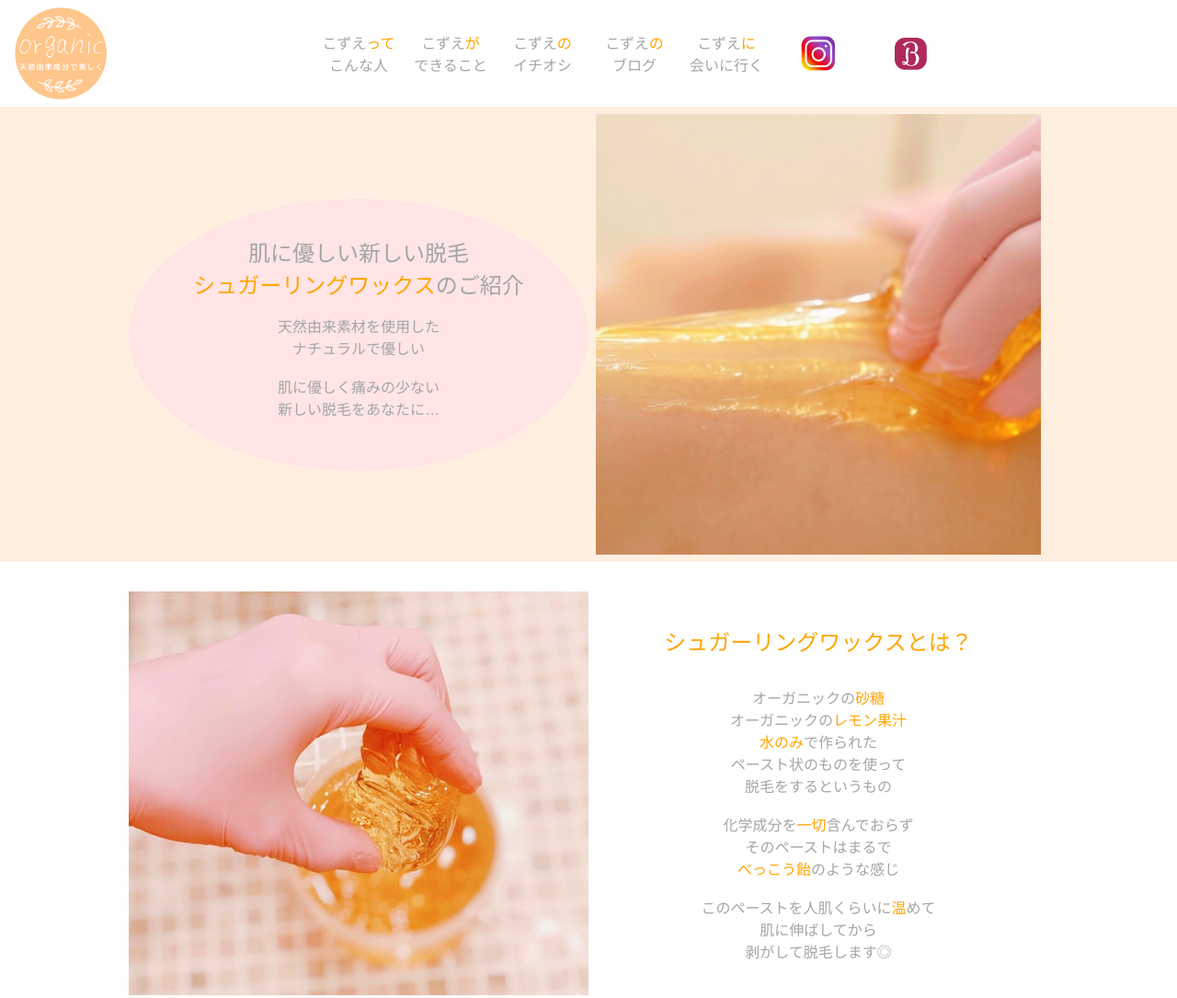
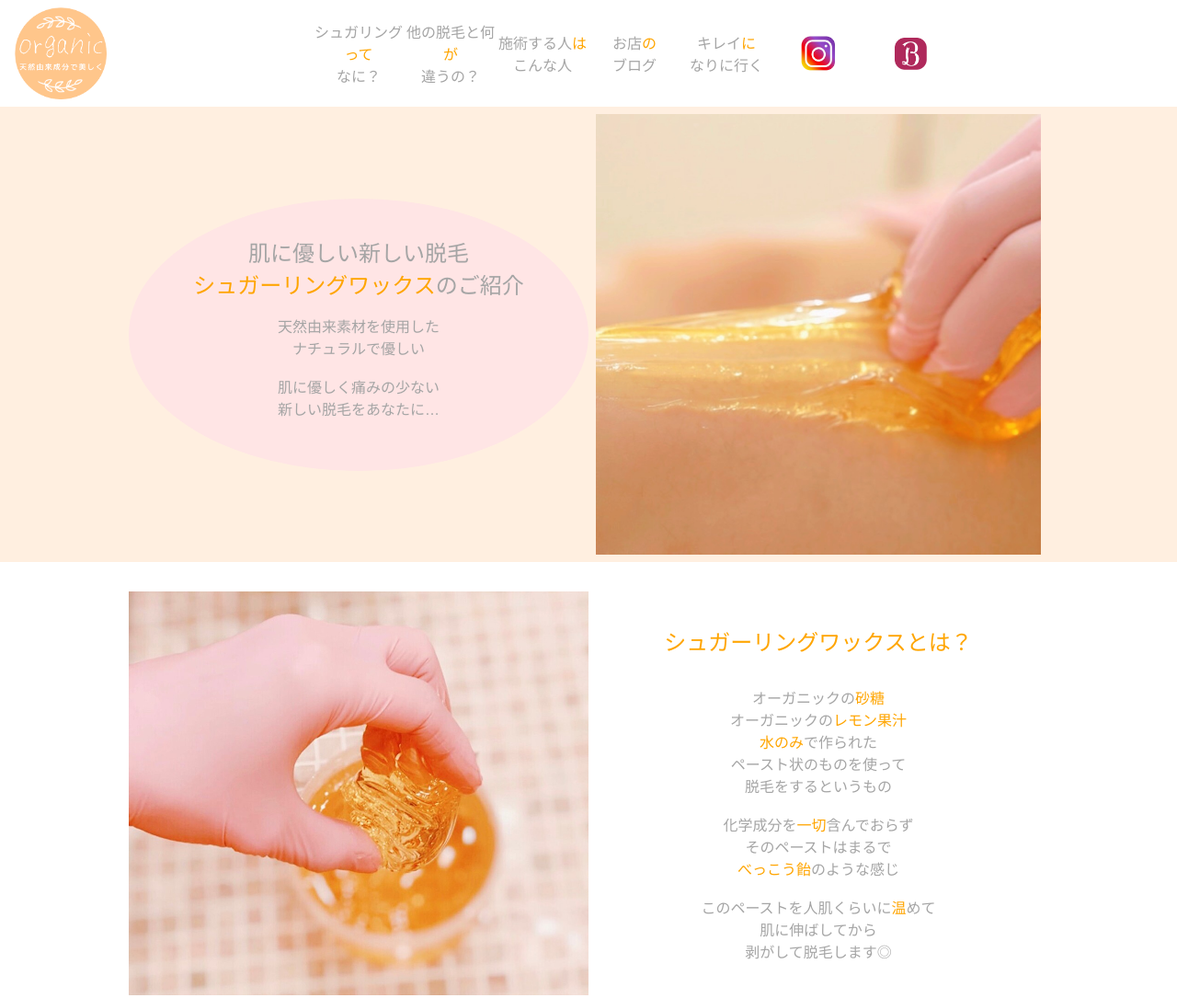
Before and after one commit to iiiiiishchan/sugaring_wax, a plain HTML site: page index.html in a window 1280 px wide. Shown: the top 1085 px of the page at 92% size. Drawn offline with Linux system fonts and the light colour scheme.

Commit message:
Add files via upload

```diff
--- a/css/style.css
+++ b/css/style.css
@@ -555,7 +555,12 @@ header .menu {
     margin: 0;
     padding: 0;
     display: flex;
+    align-items: center;
   }
+
+  /* .pc-menu ul li {
+    あ
+  } */
 
   .pc-menu a {
     display: block;
--- a/index.html
+++ b/index.html
@@ -20,11 +20,11 @@
     <div class="pc-menu">
       <nav class="menu">
         <ul>
-          <li><a link href="#hero">こずえ<span>って<br></span>こんな人</a></li>
-          <li><a link href="#job">こずえ<span>が</span><br>できること</a></li>
-          <li><a link href="#wax">こずえ<span>の</span><br>イチオシ</a></li>
-          <li><a link href="https://beauty.hotpepper.jp/kr/slnH000553058/blog/" target="_blank">こずえ<span>の</span><br>ブログ</a></li>
-          <li><a link href="#meet">こずえ<span>に</span><br>会いに行く</a></li>
+          <li><a link href="#wax">シュガリング<span>って<br></span>なに？</a></li>
+          <li><a link href="#difference">他の脱毛と何<span>が</span><br>違うの？</a></li>
+          <li><a link href="#kozue">施術する人<span>は</span><br>こんな人</a></li>
+          <li><a link href="https://beauty.hotpepper.jp/kr/slnH000553058/blog/" target="_blank">お店<span>の</span><br>ブログ</a></li>
+          <li><a link href="#meet">キレイ<span>に</span><br>なりに行く</a></li>
         </ul>
       </nav>
       <div class="icon">
@@ -86,11 +86,11 @@
     </div>
     <nav>
       <ul>
-        <li><a link href="#kozue" id="menu1">こずえ<span>って</span>こんな人</a></li>
-        <li><a link href="#job" id="menu2">こずえ<span>が</span>できること</a></li>
-        <li><a link href="#wax" id="menu3">こずえ<span>の</span>イチオシ</a></li>
-        <li><a link href="https://beauty.hotpepper.jp/kr/slnH000553058/blog/" target="_blank" id="menu4">こずえ<span>の</span>ブログ</a></li>
-        <li><a link href="#meet" id="menu5">こずえ<span>に</span>会いに行く</a></li>
+        <li><a link href="#wax">シュガリング<span>って</span>なに？</a></li>
+        <li><a link href="#difference">他の脱毛と何<span>が</span>違うの？</a></li>
+        <li><a link href="#kozue">施術する人<span>は</span>こんな人</a></li>
+        <li><a link href="https://beauty.hotpepper.jp/kr/slnH000553058/blog/" target="_blank">お店<span>の</span>ブログ</a></li>
+        <li><a link href="#meet">キレイ<span>に</span>なりに行く</a></li>
       </ul>
     </nav>
   </div>
```
